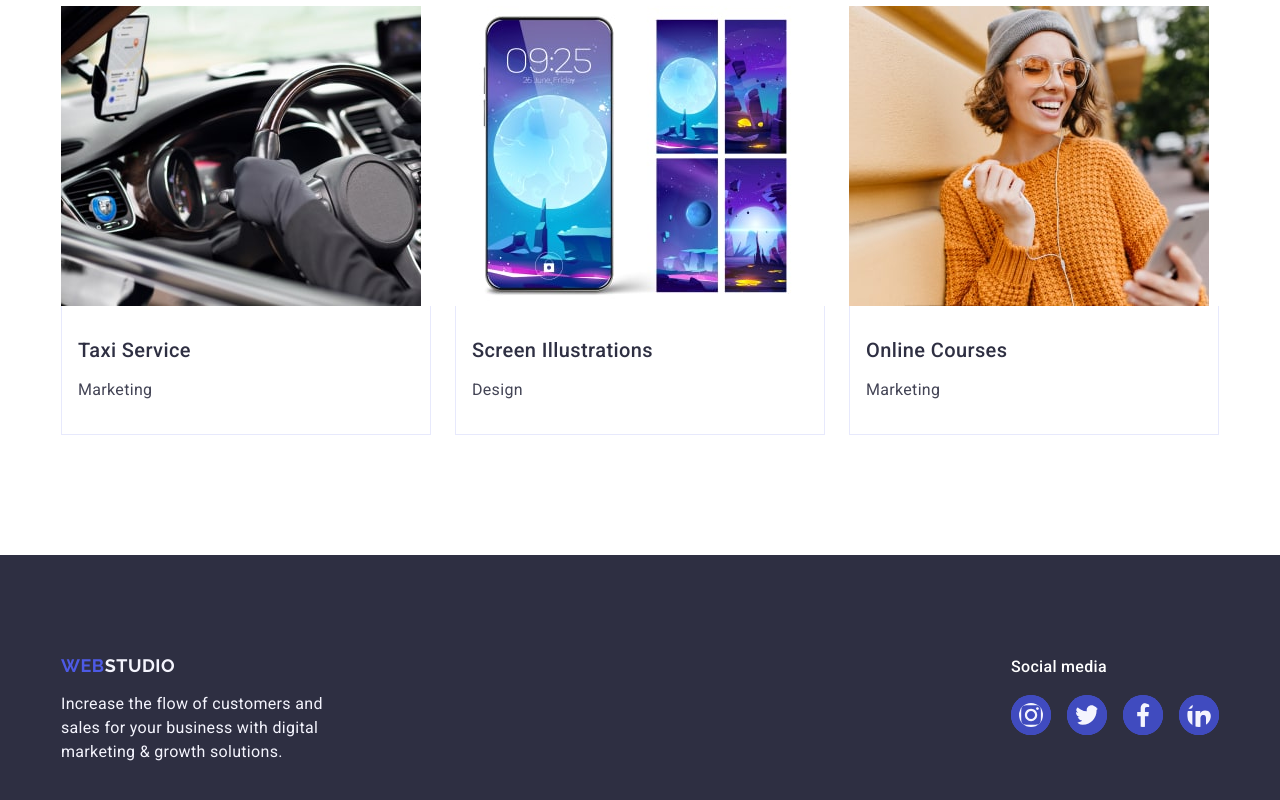
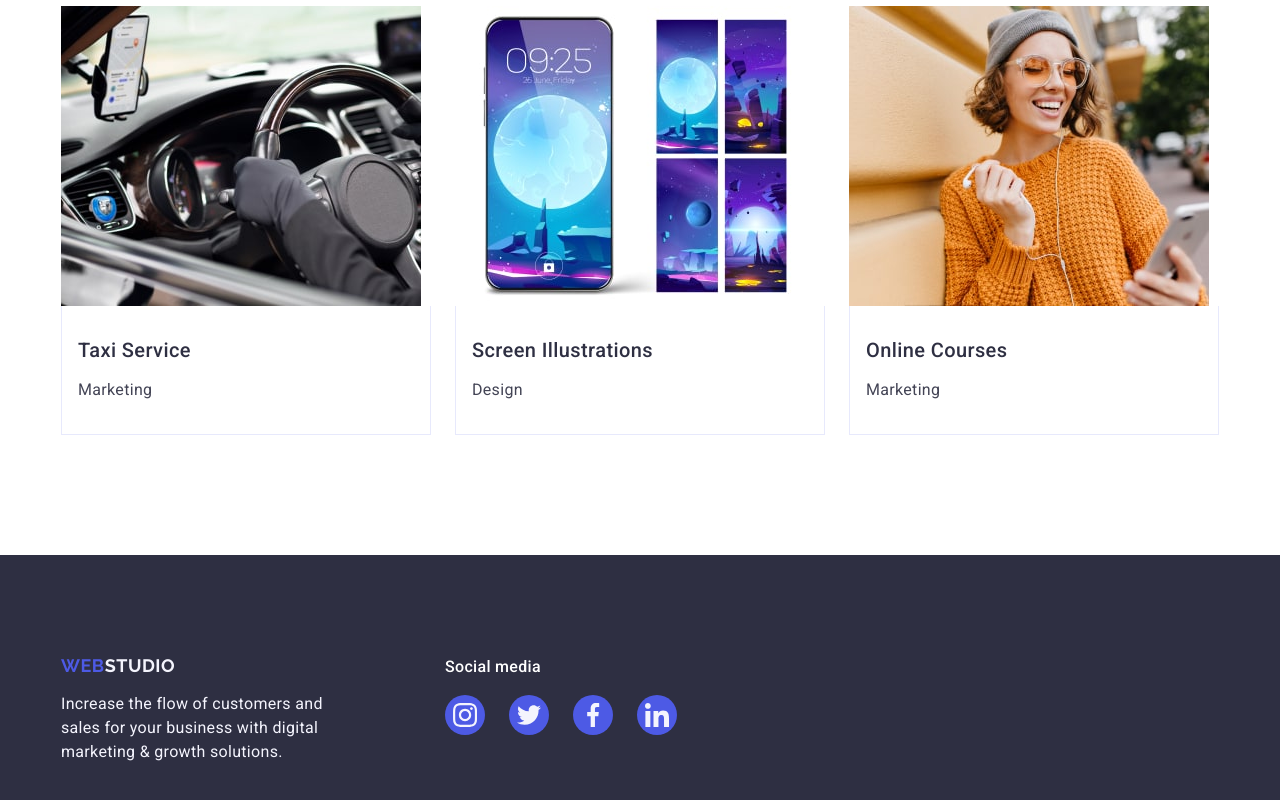
Before and after one commit to sukrutdemasek/goit-markup-hw-04, a plain HTML site: page index.html in a window 1280 px wide. Shown: the part 2612-3412 px from the top of the page. Drawn offline with nearby package versions, Linux system fonts and the light colour scheme.

Commit message:
More changes

```diff
--- a/css/styles.css
+++ b/css/styles.css
@@ -182,7 +182,7 @@ ul{
 
         rgba(46, 47, 66, 0.7),
         rgba(46, 47, 66, 0.7)
-    ), url(/images/people-office-1.jpg);
+    ), url(../images/people-office-1.jpg);
     background-repeat:no-repeat;
     background-position: center;
     background-size: cover;
@@ -350,11 +350,14 @@ margin-bottom: 72px;
     transition: background-color 250ms cubic-bezier(0.4, 0, 0.2, 1);
 }
 .social-icons .social-icon{
-    width:40px;
-    height:40px;
+
     fill:#f4f4fD;
 
 
+}
+.social-icons-element{
+    width:40px;
+    height:40px;
 }
 .social-link:focus, .social-link:hover{
     background-color: #404BBF;
@@ -488,9 +491,7 @@ transition: transform 250ms cubic-bezier(0.4, 0, 0.2, 1);
 
 
 }
-footer .container{
-    margin-right: 120px;
-}
+
 .footer-section{
     background:#2e2f42;
     padding-top:100px;
@@ -531,19 +532,11 @@ margin-bottom: 16px;
 
 
 }
-.social-footer .social-icon{
-    background-color: #404bbf;
-    border-radius: 50%;
-    align-items: center;
-    justify-content: center;
-    display: flex;
+
+.social-footer-icons .social-icons-element{
+    transition: background-color 250ms cubic-bezier(0.4, 0, 0.2, 1);
     width:40px;
     height:40px;
-    padding:8px;
-
-}
-.social-icons-element{
-    transition: background-color 250ms cubic-bezier(0.4, 0, 0.2, 1);
 }
 .footer-social-link:hover,
 .footer-social-link:focus{
--- a/index.html
+++ b/index.html
@@ -425,8 +425,8 @@
     </main>
 
     <footer class="footer-section">
-      <div class="footer-div">
-        <div class="container">
+      <div class="footer-div container">
+        <div class="">
           <a href="./index.html" class="header-logo"
             >Web<span class="web-header">Studio</span></a
           >
@@ -438,7 +438,7 @@
         </div>
         <div class="social-footer">
           <p class="social-headline">Social media</p>
-          <ul class="social-footer-icons">
+          <ul class="social-icons">
             <li class="social-icons-element">
               <a href="https://instagram.com" class="footer-social-link">
                 <svg class="social-icon" width="24" height="24">
```
